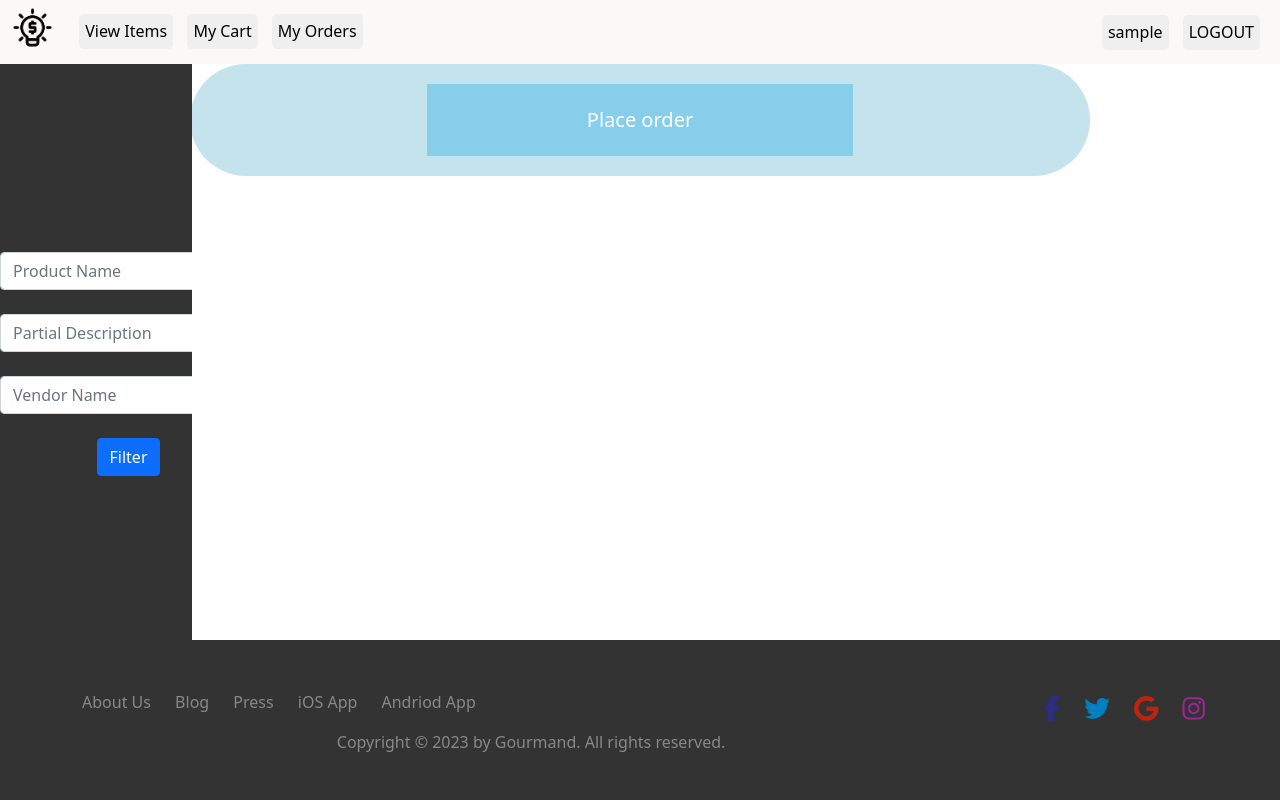
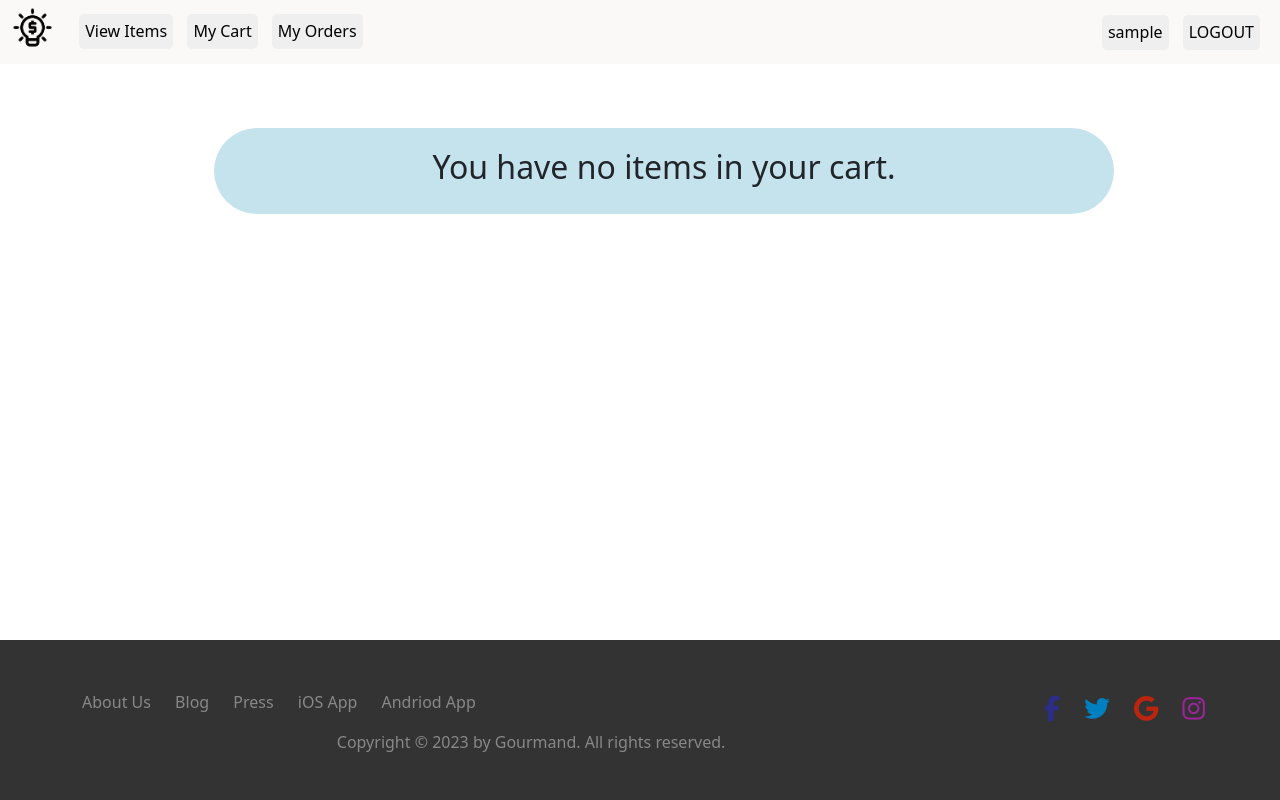
Before and after one commit to EthanFriedrichs/180-Final, a Flask app: page /customer/cart in a window 1280 px wide. Run offline with Flask 3, Linux system fonts and the light colour scheme; the visitor is signed in with stand-in values (Sample User, id 1); data comes from the database, SQL or seed files in the repository; some libraries are stand-ins or nearby versions.

Commit message:
Made order and cart display no items message

```diff
--- a/main.py
+++ b/main.py
@@ -1,4 +1,4 @@
-from flask import Flask, render_template, request, redirect, session, url_for
+from flask import Flask, render_template, request, redirect, session
 from flask_session import Session
 from sqlalchemy import create_engine, text
 from werkzeug.security import check_password_hash, generate_password_hash
@@ -75,7 +75,7 @@ app.config["SESSION_TYPE"] = "filesystem"
 Session(app)
 
 # connection string is in the format mysql://user:password@server/database
-conn_str = "mysql://root:Just5fun!@localhost/customers_2"
+conn_str = "mysql://root:ethanpoe125@localhost/customers_2"
 engine = create_engine(conn_str) # echo=True tells you if connection is successful or not
 db = engine.connect()
 
@@ -198,10 +198,6 @@ def view():
         name = request.form.get("name")
         description = request.form.get("description")
         vendor = request.form.get("vendor")
-        color = request.form.get("color")
-        size = request.form.get("size")
-        category = request.form.get("category")
-
         if name:
             name = "%" + name + "%"
         else:
@@ -221,39 +217,17 @@ def view():
         final_products = []
         #iterate over users, grab all their products and filter by other values as well
         for user in users:
-            params = {"name":name, "description":description, "vendor":vendor, "user_id":user[0], "color":color, "size":size, "category":category}
-            products = db.execute(text("select * from items where user_id = :user_id and item_name like :name and descript like :description and item_id in (select item_id from describer where color like :color) and item_id in (select item_id from describer where size like :size) and item_id in (select item_id from describer where category like :category) order by user_id"), params).all()
+            params = {"name":name, "description":description, "vendor":vendor, "user_id":user[0]}
+            products = db.execute(text("select * from items where user_id = :user_id and item_name like :name and descript like :description order by user_id"), params).all()
             if products:
                 for product in products:
-                    print(product)
                     final_products.append(product)
-
         users = db.execute(text("select user_id, username from users")).all()
-        colors = db.execute(text("select distinct color from describer where color != 'N/A'")).all()
-        sizes = db.execute(text("select distinct size from describer where size != 'N/A'")).all()
-        categories = db.execute(text("select distinct category from describer where category != 'N/A'")).all()
-        return render_template("view.html", products=products, users=users, colors=colors, sizes=sizes, categories=categories)
+        return render_template("view.html", products=final_products, users=users)
     else:
         products = db.execute(text("select * from items order by user_id")).all()
         users = db.execute(text("select user_id, username from users")).all()
-        colors = db.execute(text("select distinct color from describer where color != 'N/A'")).all()
-        sizes = db.execute(text("select distinct size from describer where size != 'N/A'")).all()
-        categories = db.execute(text("select distinct category from describer where category != 'N/A'")).all()
-        return render_template("view.html", products=products, users=users, colors=colors, sizes=sizes, categories=categories)
-
-
-@app.route("/item/<item_id>", methods=["GET", "POST"])
-@login_required
-@customer_page
-def item_page(item_id):
-    if request.method == "POST":
-        return apology("TODO")
-
-    else:
-        params = {"item_id":item_id}
-        product = db.execute(text("select * from items where item_id = :item_id"), params).all()
-        return render_template("view_item.html", product=product[0])
-
+        return render_template("view.html", products=products, users=users)
 
 @app.route("/admin/add", methods=["GET", "POST"])
 @login_required
@@ -470,6 +444,9 @@ def cart():
     else:
         params = {"id":session["account_num"]}
         cart_info = db.execute(text("select items.item_id, item_name, price, in_stock, cart_id, cart.user_id, quantity, users.username, users_2.username from items join cart on (items.item_id = cart.item_id) join users on (items.user_id = users.user_id) join users as users_2 on (cart.user_id = users_2.user_id) where cart.user_id = :id;"), params).all()
+        print(len(cart_info))
+        if (len(cart_info) < 1):
+            cart_info = "None"
         return render_template("cart.html", cart_info=cart_info)
 
 @app.route("/customer/order")
@@ -477,18 +454,22 @@ def cart():
 def orders():
     params = {"id":session["account_num"]}
     orders = db.execute(text("select * from orders where user_id = :id"), params).all()
-    params = {"id":session["account_num"]}
-    order_info = db.execute(text("select * from orders join order_items on (orders.order_id = order_items.order_id) where user_id = :id"), params).all()
-    totals = []
-    for i in range(len(orders)):
-        added = 0
-        for v in order_info:
-            if v[0] == i + 1:
-                added += v[6] * v[7]
-        totals.append(added)
+    orders = []
+    if (len(orders) > 0):
+        params = {"id":session["account_num"]}
+        order_info = db.execute(text("select * from orders join order_items on (orders.order_id = order_items.order_id) where user_id = :id"), params).all()
+        totals = []
+        for i in range(len(orders)):
+            added = 0
+            for v in order_info:
+                if v[0] == i + 1:
+                    added += v[6] * v[7]
+            totals.append(added)
 
-    return render_template("order.html", orders=orders, order_info=order_info, totals=totals)
+        return render_template("order.html", orders=orders, order_info=order_info, totals=totals)
 
+    else:
+        return render_template("order.html", orders="None", order_info="None", totals="None")
 
 def apology(message, code=400):
     def escape(s):
--- a/static/layout.css
+++ b/static/layout.css
@@ -283,3 +283,11 @@ color:black;
     background-color: rgb(86, 145, 255);
     box-shadow: 0 0 0 0.25rem rgba(100, 149, 237, 0.50);
 }
+
+.no-items {
+    position: absolute;
+}
+
+.no-items h2{
+    padding: 20px;
+}
--- a/templates/cart.html
+++ b/templates/cart.html
@@ -9,18 +9,8 @@
 <link rel="stylesheet" href="../static/view.css">
 
 <section class="container content-section">
-    <div class="navbar">
-        <form action="/customer/cart" method="post" class = "center_inputs">
-            <input class="form-control mx-auto w-auto" name="name" placeholder="Product Name" type="text">
-            <br>
-            <input class="form-control mx-auto w-auto" name="description" placeholder="Partial Description" type="text">
-            <br>
-            <input class="form-control" name="vendor" placeholder="Vendor Name" type="text">
-            <br>
-            <button class="btn btn-primary center_inputs" type="submit">Filter</button>
-        </form>
-    </div>
 
+    {%if cart_info != "None"%}
     {% for cart_info in cart_info %}
         <div class="shop-items-0">
             <div class="shop-item">
@@ -42,5 +32,10 @@
                 <button id = "color" class="large-btn" type="submit">Place order</button>
         </div>
     </form>
+    {%else%}
+    <div class="container content-section no-items">
+        <h2>You have no items in your cart.</h2>
+    </div>
+    {%endif%}
 </section>
 {% endblock %}
--- a/templates/order.html
+++ b/templates/order.html
@@ -9,6 +9,7 @@
 <link rel="stylesheet" href="../static/order.css">
 
 <section class="container content-section">
+    {%if orders != "None"%}
         {%for i in orders%}
             <div class="shop-items-0">
                 <div class="shop-item">
@@ -36,5 +37,10 @@
                 </div>
             </div>
         {%endfor%}
+        {%else%}
+            <div class="container content-section no-items">
+                <h2>You have no current orders.</h2>
+            </div>
+    {%endif%}
 </section>
 {% endblock %}
```
Also changed, not shown: static/order.css (+8 -0 lines). Lines whose indentation alone changed are shown as unchanged.
